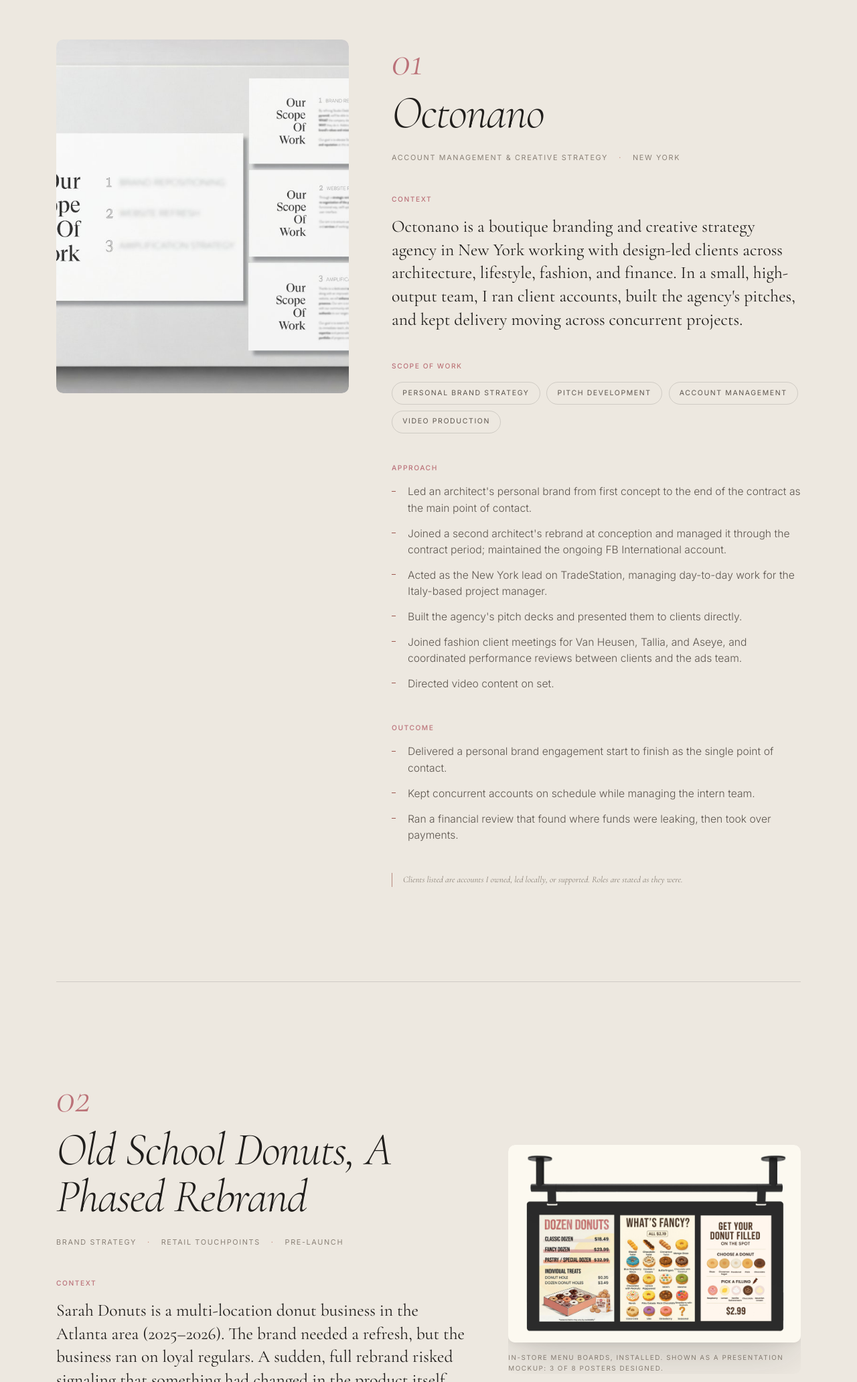
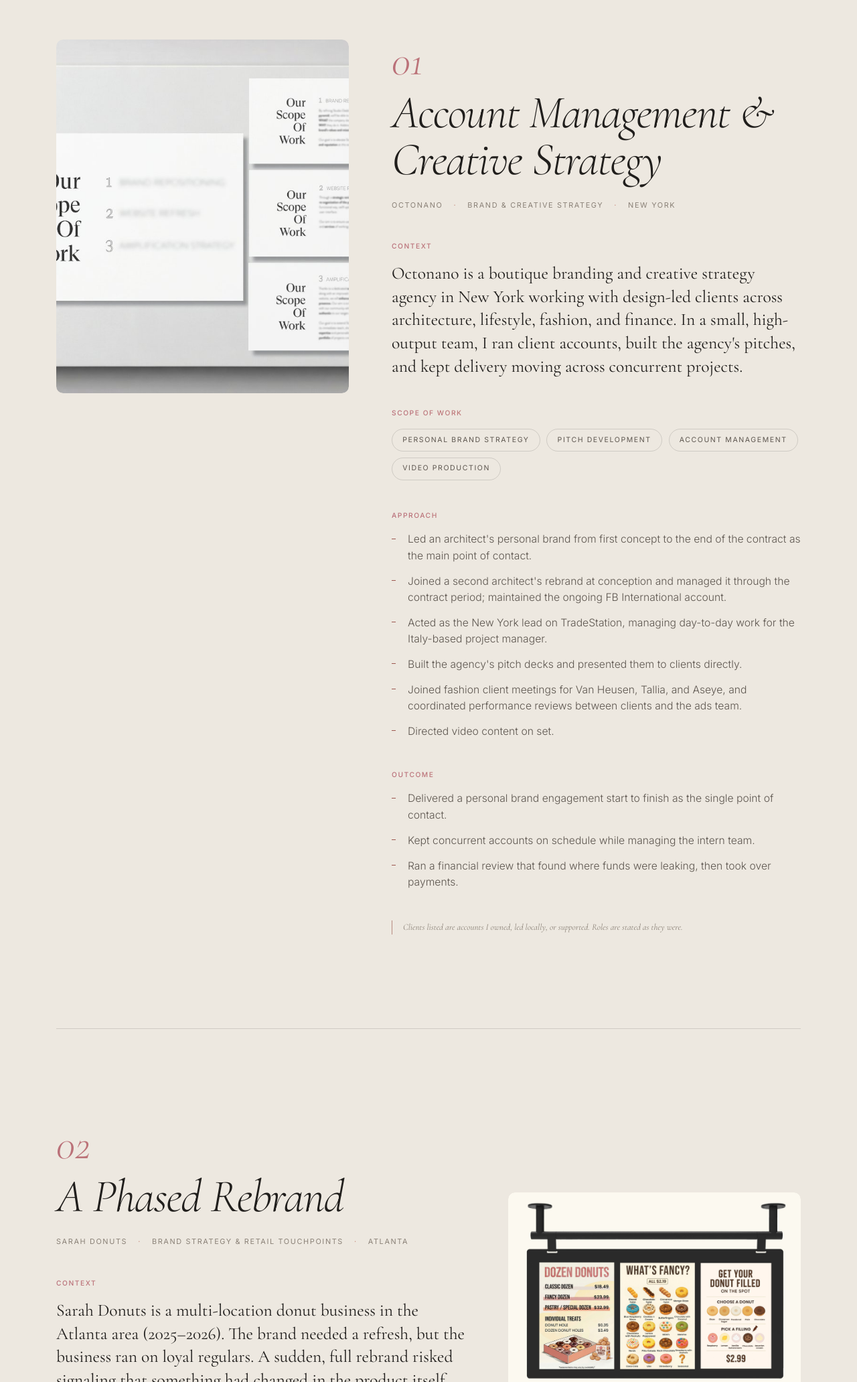
Before and after one commit to jannessun/portfolio, a plain HTML site: page index.html in a window 1280 px wide. Shown: the part 2560-4623 px from the top of the page at 67% size. Drawn offline with nearby package versions, Linux system fonts and the light colour scheme.

Commit message:
Standardize case-study headers: work title + Company/Discipline/Location meta
- 01: title "Account Management & Creative Strategy"; meta "Octonano ·
  Brand & Creative Strategy · New York"
- 02: title "A Phased Rebrand"; meta "Sarah Donuts · Brand Strategy &
  Retail Touchpoints · Atlanta"
- 03: unchanged (already "Brand Foundations & Consistency Framework" /
  "Seoul Ink · Brand Communications · Seoul, Korea")

Header text only; all body copy unchanged.

Co-Authored-By: Claude Opus 4.8 <noreply@anthropic.com>

```diff
--- a/index.html
+++ b/index.html
@@ -552,9 +552,9 @@
       <div class="project__content">
         <div class="reveal">
           <span class="project__num" aria-hidden="true">01</span>
-          <h3 class="project__title">Octonano</h3>
+          <h3 class="project__title">Account Management &amp; Creative Strategy</h3>
           <div class="project__meta">
-            <span>Account Management &amp; Creative Strategy</span><span>New York</span>
+            <span>Octonano</span><span>Brand &amp; Creative Strategy</span><span>New York</span>
           </div>
         </div>
 
@@ -617,9 +617,9 @@
       <div class="project__content">
         <div class="reveal">
           <span class="project__num" aria-hidden="true">02</span>
-          <h3 class="project__title">Old School Donuts, A Phased Rebrand</h3>
+          <h3 class="project__title">A Phased Rebrand</h3>
           <div class="project__meta">
-            <span>Brand Strategy</span><span>Retail Touchpoints</span><span>Pre-launch</span>
+            <span>Sarah Donuts</span><span>Brand Strategy &amp; Retail Touchpoints</span><span>Atlanta</span>
           </div>
         </div>
 
```
